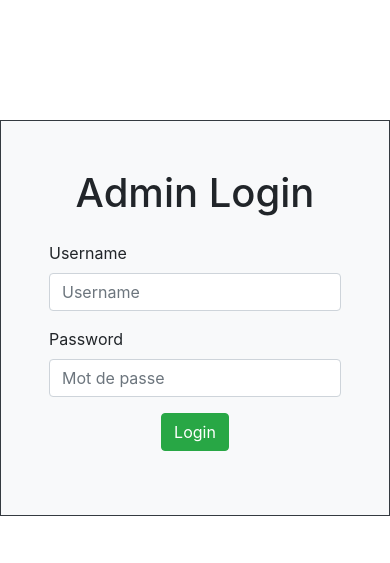
After one commit to sorha/P7-BileMo, a Symfony app: template templates/security/admin_login.html.twig in a window 390 px wide. The commit adds this page. Shown: the top 563 px of the page. Run offline with Twig, Linux system fonts and the light colour scheme; the template is opened without the code that fills it, so the values that code supplies are empty; some libraries are stand-ins or nearby versions.

Commit message:
EasyAdmin configuration and securing

```diff
--- a/src/Entity/Client.php
+++ b/src/Entity/Client.php
@@ -102,4 +102,9 @@ class Client
 
         return $this;
     }
+
+    public function __toString()
+    {
+        return $this->name;
+    }
 }
--- a/src/Entity/Product.php
+++ b/src/Entity/Product.php
@@ -111,4 +111,9 @@ class Product
 
         return $this;
     }
+
+    public function __toString()
+    {
+        return $this->name;
+    }
 }
--- a/src/Entity/User.php
+++ b/src/Entity/User.php
@@ -178,4 +178,9 @@ class User implements UserInterface
 
         return $this;
     }
+
+    public function __toString()
+    {
+        return $this->username;
+    }
 }
--- a/templates/base.html.twig
+++ b/templates/base.html.twig
@@ -1,12 +1,22 @@
 <!DOCTYPE html>
-<html>
+<html lang="en">
     <head>
-        <meta charset="UTF-8">
-        <title>{% block title %}Welcome!{% endblock %}</title>
-        {% block stylesheets %}{% endblock %}
+        <!-- Required meta tags -->
+        <meta charset="utf-8">
+        <meta name="author" content="Alexandre Depraetere">
+        <meta name="viewport" content="width=device-width, initial-scale=1, shrink-to-fit=no">
+
+        <title>{% block title %}{% endblock %}</title>
+
+        {% block stylesheets %}
+            <!-- Bootstrap CSS -->
+            <link rel="stylesheet" href="https://stackpath.bootstrapcdn.com/bootstrap/4.2.1/css/bootstrap.min.css" integrity="sha384-GJzZqFGwb1QTTN6wy59ffF1BuGJpLSa9DkKMp0DgiMDm4iYMj70gZWKYbI706tWS" crossorigin="anonymous">
+        {% endblock %}
     </head>
     <body>
-        {% block body %}{% endblock %}
+        <div class="container py-5 mt-4">
+            {% block body %}{% endblock %}
+        </div>
         {% block javascripts %}{% endblock %}
     </body>
 </html>
--- /dev/null
+++ b/templates/security/admin_login.html.twig
@@ -0,0 +1,32 @@
+{% extends 'base.html.twig' %}
+
+{% block title %}BileMo - Admin Login{% endblock %}
+
+{% block body %}
+<div class="row justify-content-center">
+    <div class="col-xs-12 col-sm-8 col-md-6 col-lg-5 bg-light mt-5 p-5 border border-dark">
+        <h1 class="text-center mb-4">Admin Login</h1>
+
+        {% if error %}
+            <div class="alert alert-danger">{{ error.messageKey|trans(error.messageData, 'security') }}</div>
+        {% endif %}
+
+        <form action="{{ path('admin_login') }}" method="post">
+            <div class="form-group">
+                <label class="form-control-label required" for="username">Username</label>
+                <input type="text" value="{{ last_username }}" name="_username" id="username" class="form-control" placeholder="Username" required>
+            </div>
+            <div class="form-group">
+                <label class="form-control-label required" for="password">Password</label>
+                <input type="password" name="_password" id="password" class="form-control" placeholder="Mot de passe" required>
+            </div>
+            <div class="form-group text-center">
+                <button type="submit" class="btn btn-success">Login</button>
+            </div>
+
+            <input type="hidden" name="_csrf_token" value="{{ csrf_token('authenticate') }}">
+            <input type="hidden" name="_target_path" value="{{ app.request.get('redirect_to') }}">
+        </form>
+    </div>
+</div>
+{% endblock %}
```
Also changed, not shown: src/Controller/AdminSecurityController.php (added, +34 -0 lines), src/Controller/UserAdminController.php (added, +42 -0 lines), 3 other files.
